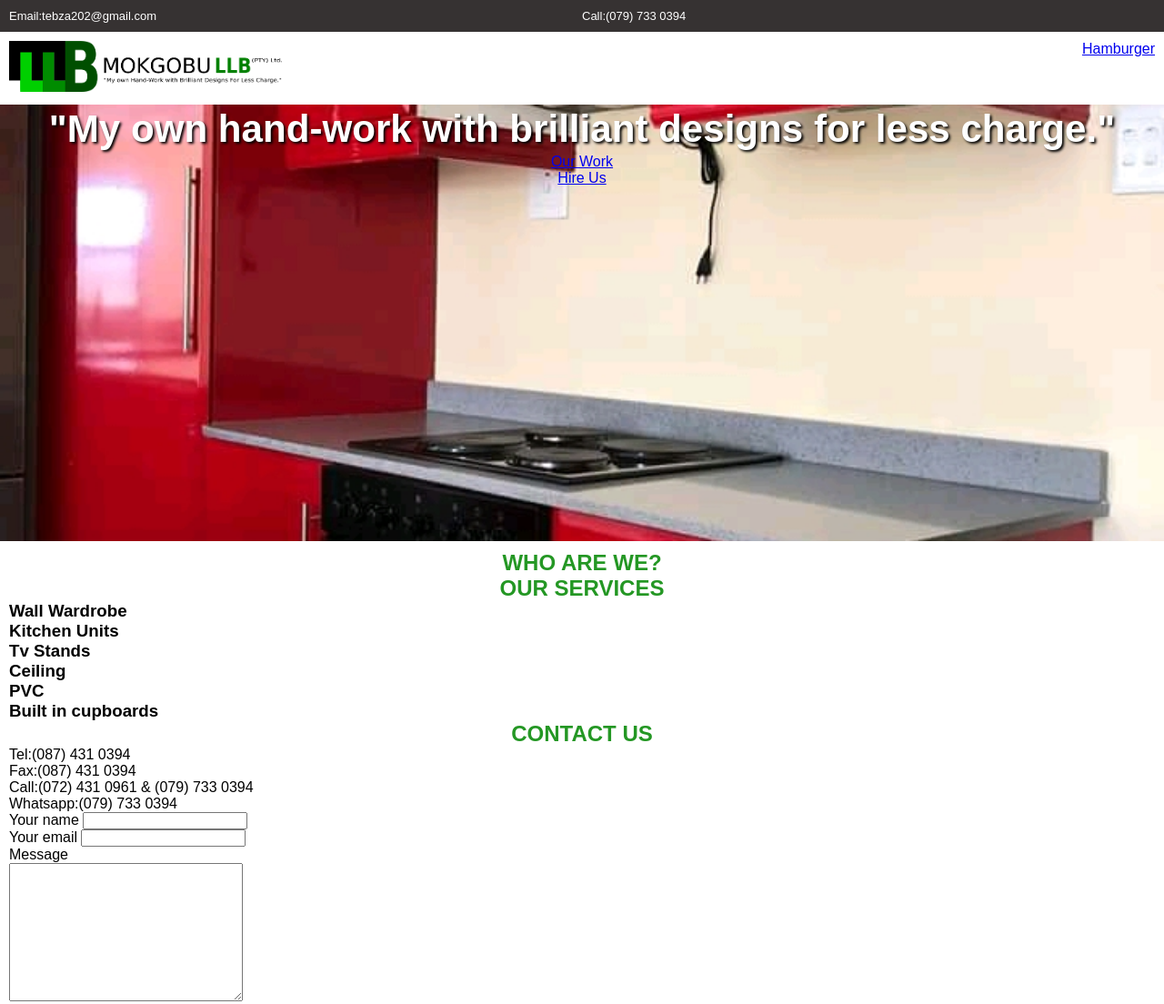
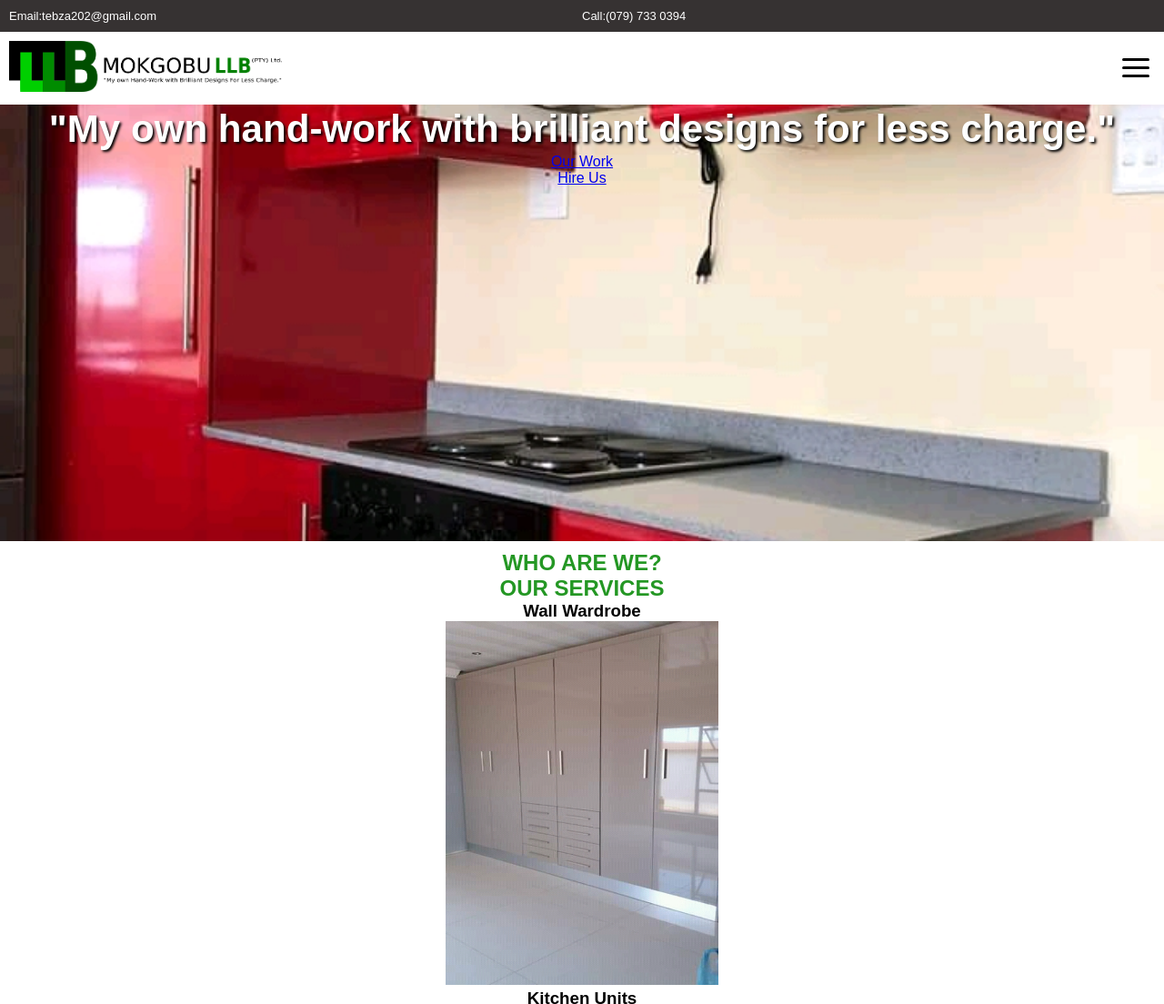
Before and after one commit to tebogomphahlele/mokgobull, a plain HTML site: page index.html in a window 1280 px wide. Shown: the top 1104 px of the page at 91% size. Drawn offline with Linux system fonts and the light colour scheme.

Commit message:
pic
add pictures

```diff
--- a/css/main.css
+++ b/css/main.css
@@ -5,6 +5,23 @@
     font-family: Arial, Helvetica, sans-serif;
 }
 
+.toggle-button {
+    position: absolute;
+    top: 4rem;
+    right: 1rem;
+    display: flex;
+    flex-direction: column;
+    justify-content: space-between;
+    width: 30px;
+    height: 21px;
+}
+
+.toggle-button .bar {
+    height: 3px;
+    width: 100%;
+    background-color: black;
+    border-radius: 10px;
+}
 .contact-info, .company-logo, section, footer{
     padding: 10px;
 }
@@ -59,6 +76,13 @@ footer, .contact-info {
     background-size: cover;
 }
 
+.list-services {
+    text-align: center;
+}
+.list-services img {
+    width: 300px;
+    height: 400px;
+}
 .footer-info, .copyright, .social{
     text-align: center;
 }
--- a/index.html
+++ b/index.html
@@ -28,7 +28,11 @@
                 </div>
 
                 <div class="hammburger">
-                    <a href="#">Hamburger</a>
+                    <a href="#" class="toggle-button">
+                        <span class="bar"></span>
+                        <span class="bar"></span>
+                        <span class="bar"></span>
+                    </a>
                 </div>
             </div>
         </header>
@@ -58,10 +62,12 @@
                     <!--List of services-->
                     <div class="list-services">
                         <h3>Wall Wardrobe</h3>
+                        <img src="images/IMG-20200717-WA0032.jpg" alt="">
                     </div>
 
                     <div class="list-services">
                         <h3>Kitchen Units</h3>
+                        <img src="images/IMG-20200718-WA0025.jpg" alt="">
                     </div>
 
                     <div class="list-services">
@@ -70,6 +76,7 @@
 
                     <div class="list-services">
                         <h3>Ceiling</h3>
+                        <img src="images/IMG-20200718-WA0022.jpg" alt="">
                     </div>
 
                     <div class="list-services">
@@ -78,6 +85,7 @@
 
                     <div class="list-services">
                         <h3>Built in cupboards</h3>
+                        <img src="images/IMG-20200717-WA0031.jpg" alt="">
                     </div>
 
                 </div>
```
